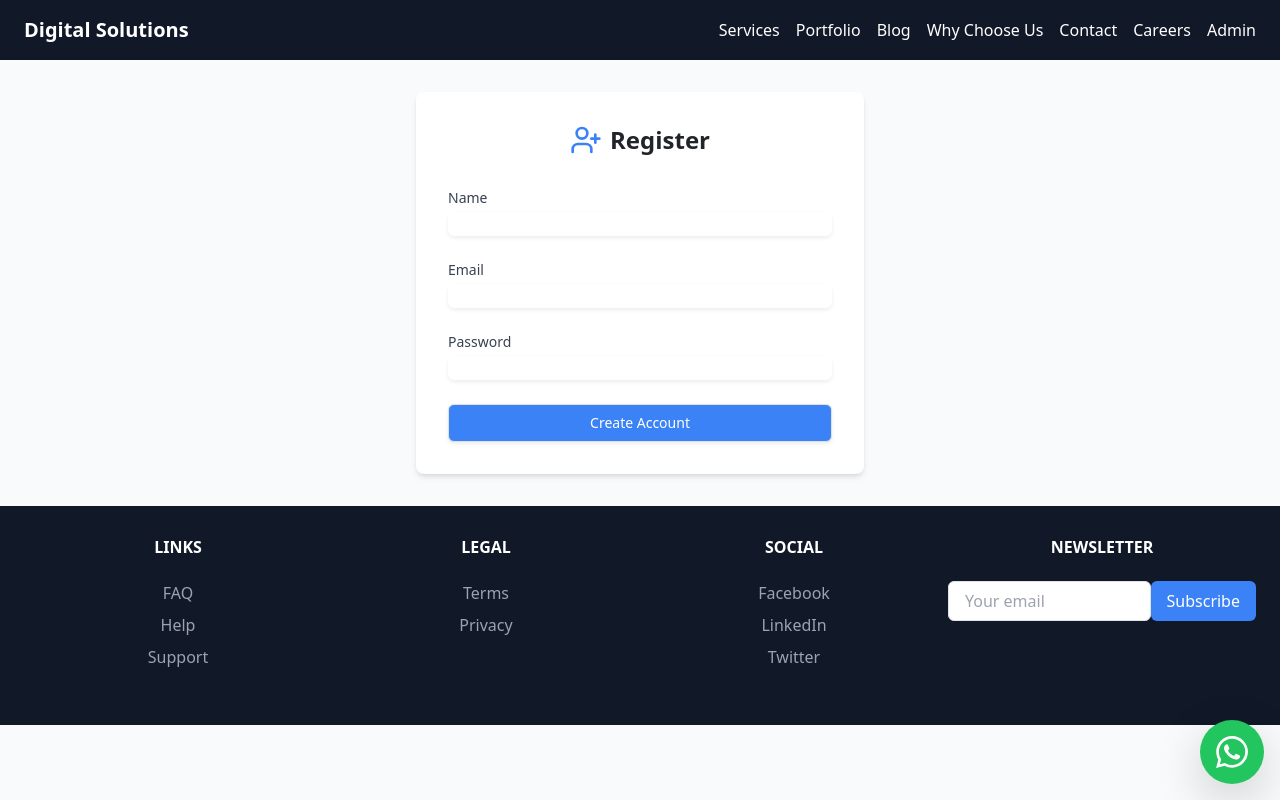
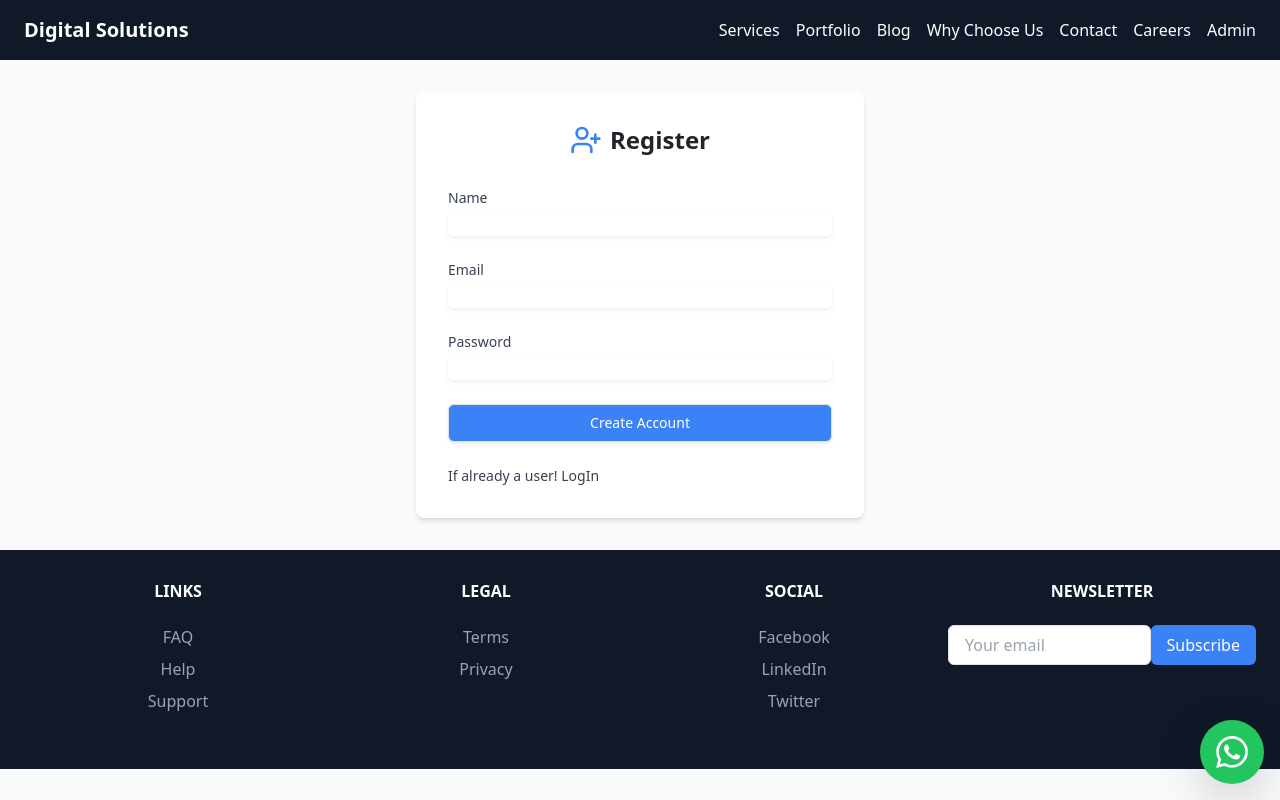
Before and after one commit to Yuvaprakash24/digital_solutions_frontend, a React (Vite) app: page /register in a window 1280 px wide. Built offline with nearby package versions, Linux system fonts and the light colour scheme.

Commit message:
Update Register.jsx

```diff
--- a/src/pages/Register.jsx
+++ b/src/pages/Register.jsx
@@ -41,6 +41,8 @@ const Register = () => {
           </div>
 
           <button type="submit" className="w-full flex justify-center py-2 px-4 border border-transparent rounded-md shadow-sm text-sm font-medium text-white bg-blue-500 hover:bg-blue-600 focus:outline-none focus:ring-2 focus:ring-offset-2 focus:ring-blue-500">Create Account</button>
+
+          <label className="block text-sm font-medium text-gray-700">If already a user! <a href='https://digital-solutions-frontend.vercel.app/login'>LogIn</a></label>
         </form>
       </div>
     </div>
```
